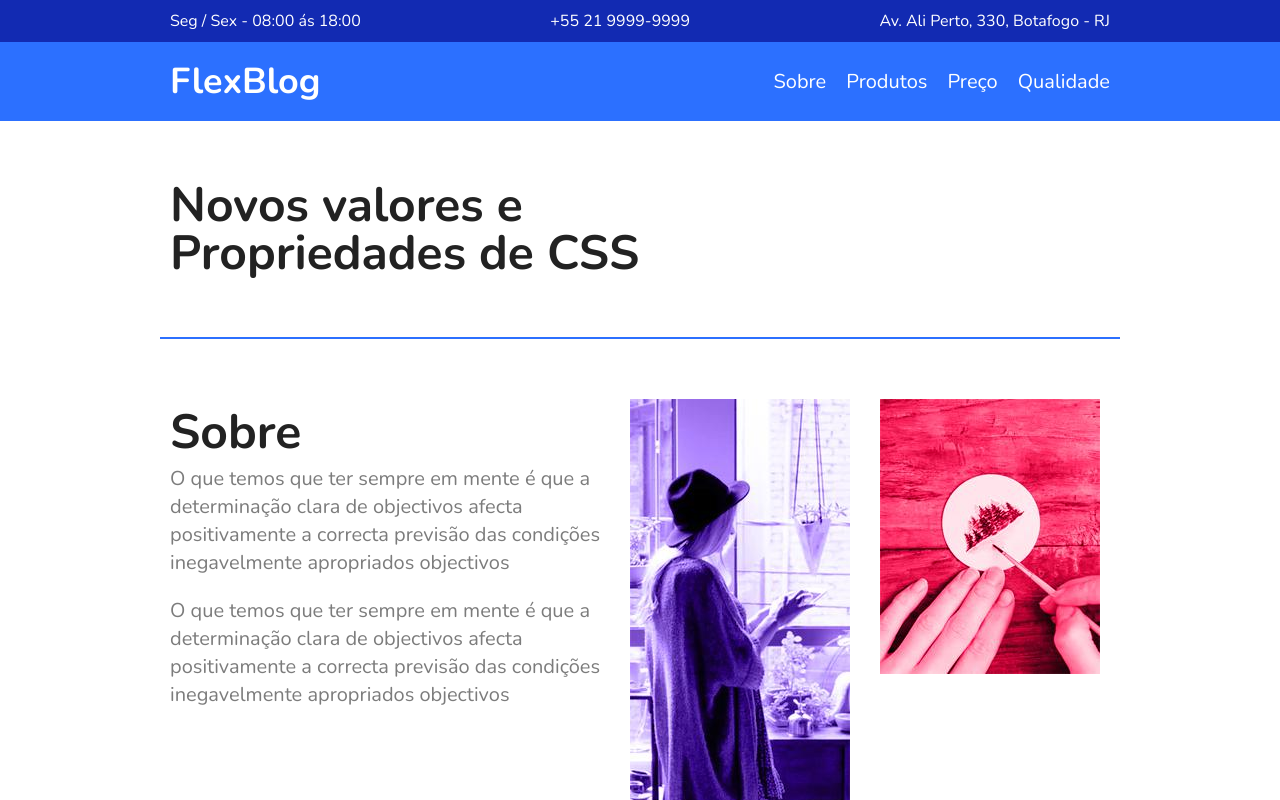
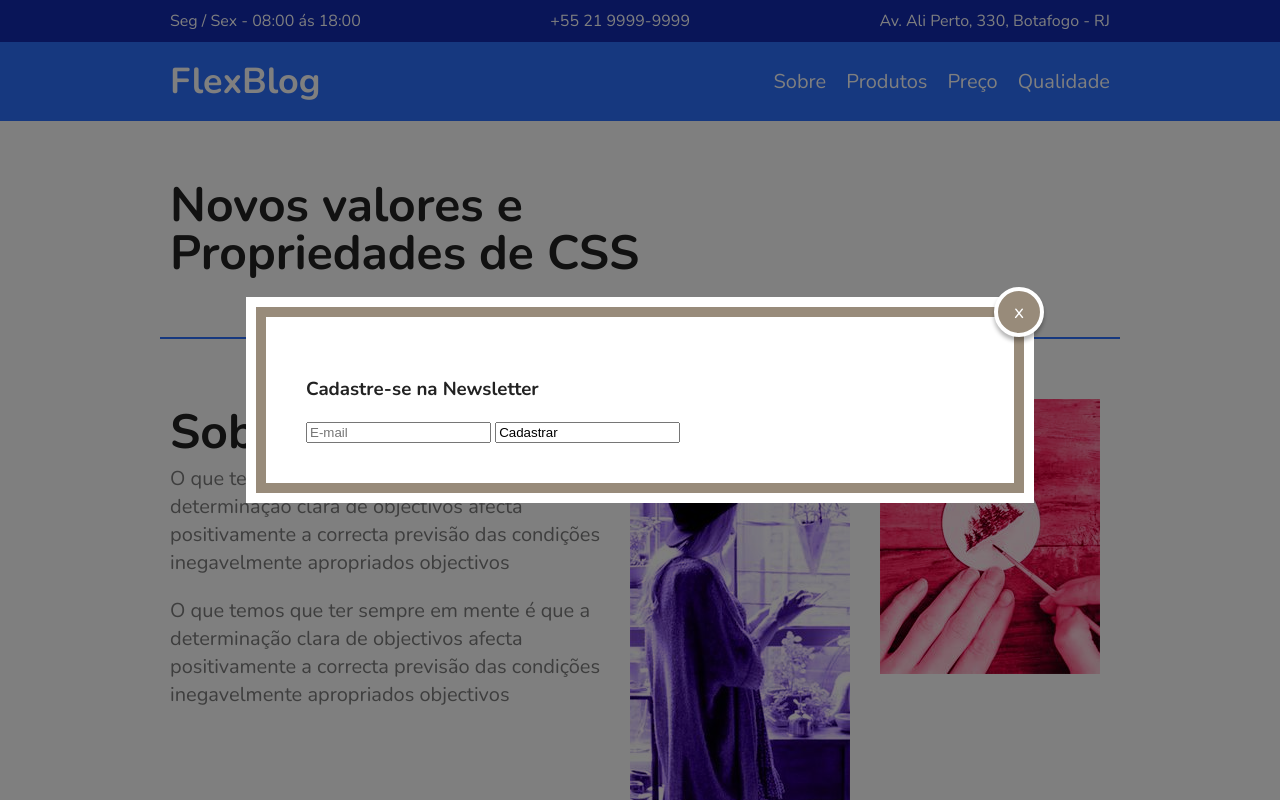
Before and after one commit to julombe/flexblog, a website: page views/index.html in a window 1280 px wide. Shown: the top 800 px of the page. Drawn offline with nearby package versions, Linux system fonts and the light colour scheme; files that its build step writes are made by us from their sources; files whose address does not match are found by name.

Commit message:
update style

```diff
--- a/views/index.html
+++ b/views/index.html
@@ -8,6 +8,7 @@
       rel="stylesheet"
     />
     <link rel="stylesheet" href="styles/style.css" />
+    <link rel="stylesheet" href="styles/modal.css" />
     <title>Document</title>
   </head>
   <body>
```
